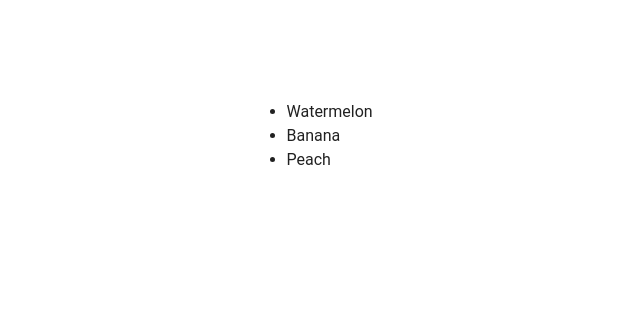
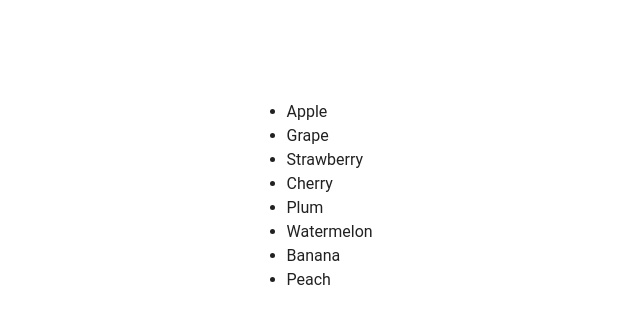
Before and after one commit to daxi0823/iimon_frontC, a Vue app: page / in a window 1280 px wide. Shown: the top 324 px of the page, without its empty margins (180-820 px from the left). Built offline with nearby package versions, Linux system fonts and the light colour scheme; the HTML template or start-up script is replaced by a standard one.

Commit message:
left追加

```diff
--- a/src/views/HomeView.vue
+++ b/src/views/HomeView.vue
@@ -1,12 +1,16 @@
 <template>
   <div class="mainWrapper">
+    <leftItems/>
     <rightItems/>
+
 
   </div>
 </template>
 
 <script>
+import leftItems from "../components/leftItems.vue"
 import rightItems from "../components/rightItems.vue"
+
 export default {
   data(){
     return {
@@ -16,6 +20,7 @@ export default {
 
   },
   components: {
+    leftItems,
     rightItems,
   }
 }
```
